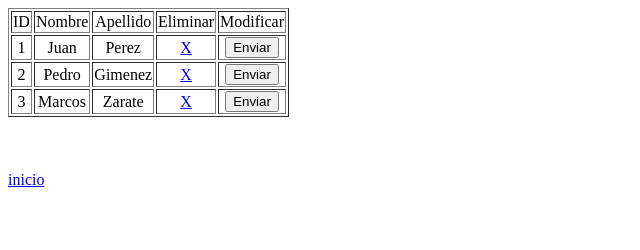
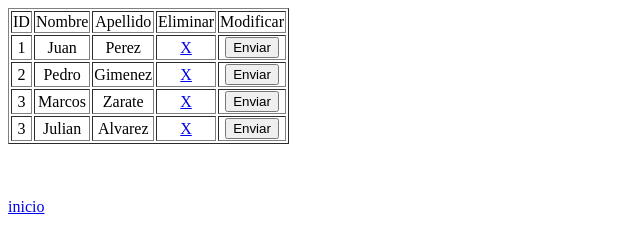
Before and after one commit to FacundoUG/HTML, a plain HTML site: page HTML3/index.html in a window 1280 px wide. Shown: the whole page, without its empty margins (0-640 px from the left). Drawn offline with Linux system fonts and the light colour scheme.

Commit message:
se agrega el mensaje en el main

```diff
--- a/HTML3/index.html
+++ b/HTML3/index.html
@@ -39,6 +39,13 @@
                     <td><a href="#">X</a></td>
                     <td><button>Enviar</button></td>
                 </tr>
+                <tr>
+                    <td>3</td>
+                    <td>Julian</td>
+                    <td>Alvarez</td>
+                    <td><a href="#">X</a></td>
+                    <td><button>Enviar</button></td>
+                </tr>
             </tbody>
         </table>
         <br>
```
